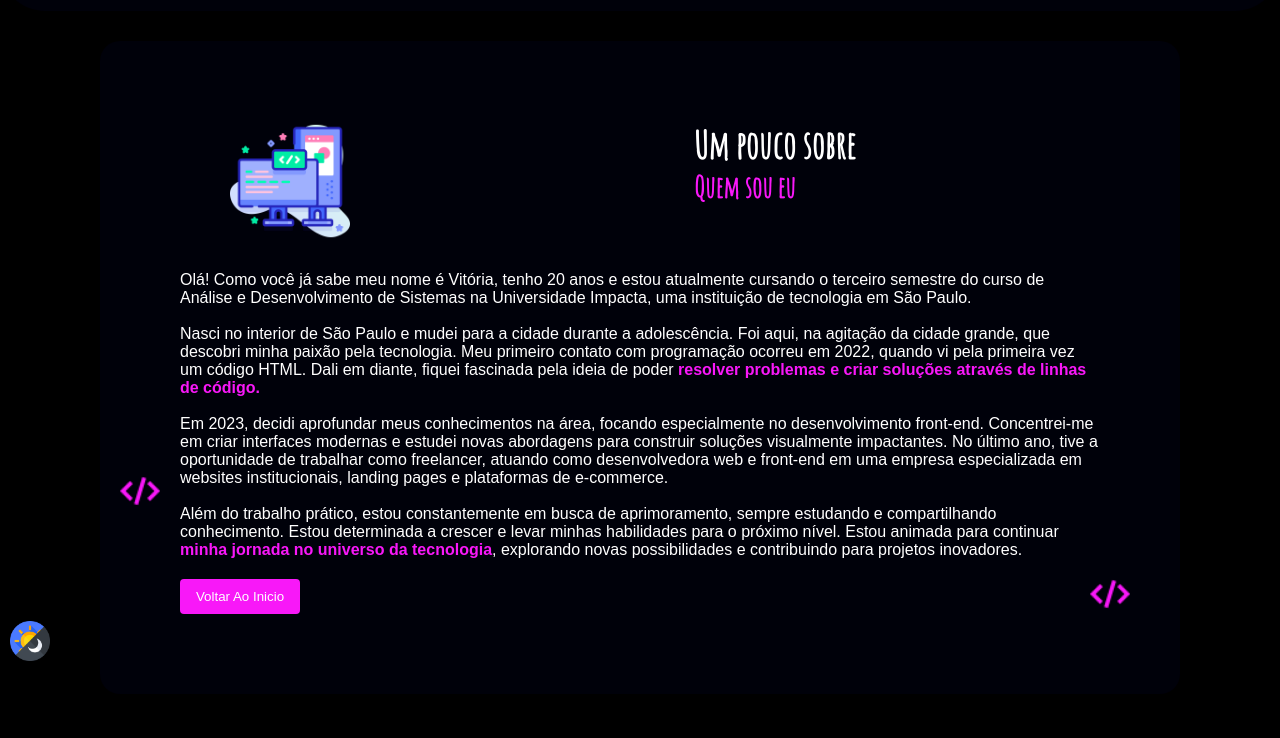
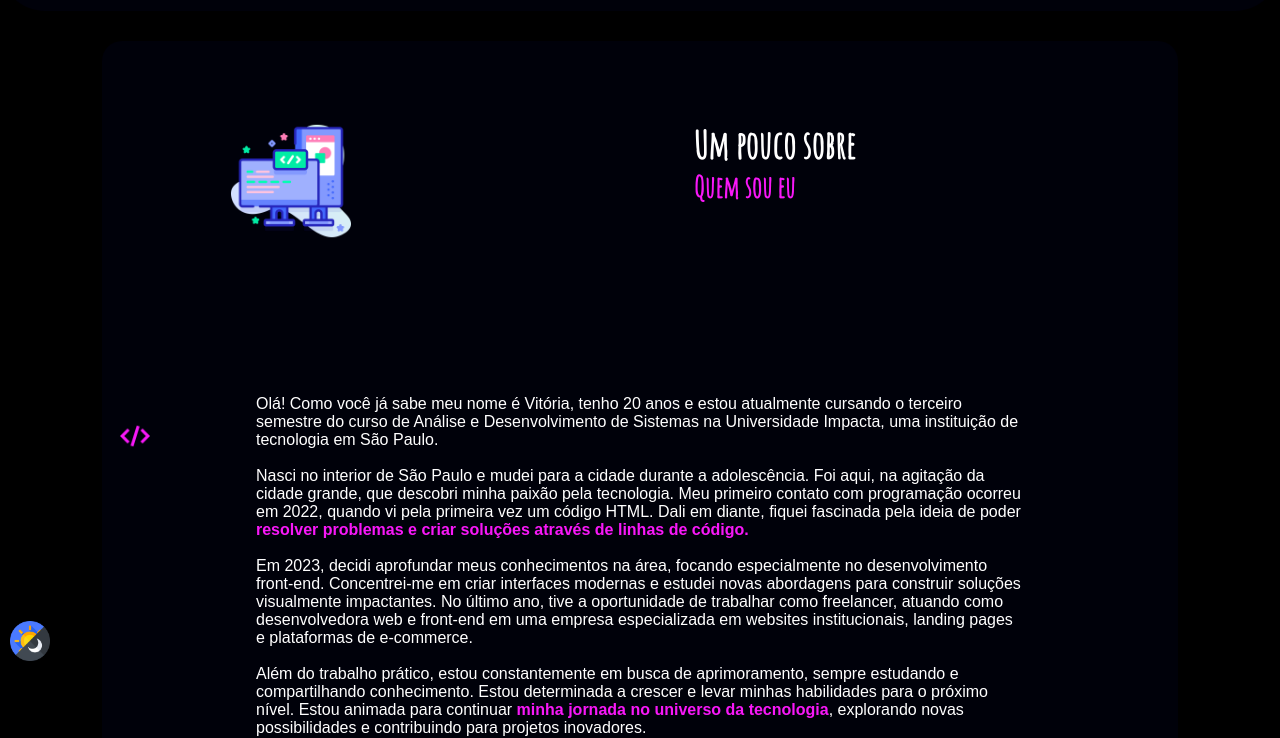
Before and after one commit to Vitoria-Martins/Meu-portfolio, a plain HTML site: page sobre.html in a window 1280 px wide. Shown: the part 79-817 px from the top of the page. Drawn offline with Linux system fonts and the light colour scheme.

Commit message:
sobre 2.0

```diff
--- a/sobre.html
+++ b/sobre.html
@@ -107,8 +107,8 @@
         justify-content: center;
         align-items: center;
         height: 100%;
-        padding: 80px;
-        margin: 30px 100px 30px 100px;
+        padding: 12%;
+        margin: 30px 8% 30px 8%;
 
         position: relative;
         border-radius: 20px;
@@ -130,17 +130,13 @@
         cursor: pointer;
       }
       .p1 {
-        margin-top: 150px;
-      }
-
-      .tituloS {
-        position: absolute;
+        margin-top: 200px;
       }
 
       .tituloS {
         font-family: "Amatic SC", sans-serif;
         position: absolute;
-        right: 0;
+        right: 0px;
         margin: 0;
         top: 0px;
         font-size: 25px;
@@ -159,16 +155,16 @@
 
       .imgTag {
         position: absolute;
-        left: 20px;
-        width: 40px;
-        top: 430px;
+        left: 18px;
+        width: 30px;
+        top: 380px;
       }
       .imgTag2 {
         position: absolute;
         right: 40px;
         width: 40px;
         right: 50px;
-        bottom: 80px;
+        bottom: 40px;
       }
     </style>
 
```
